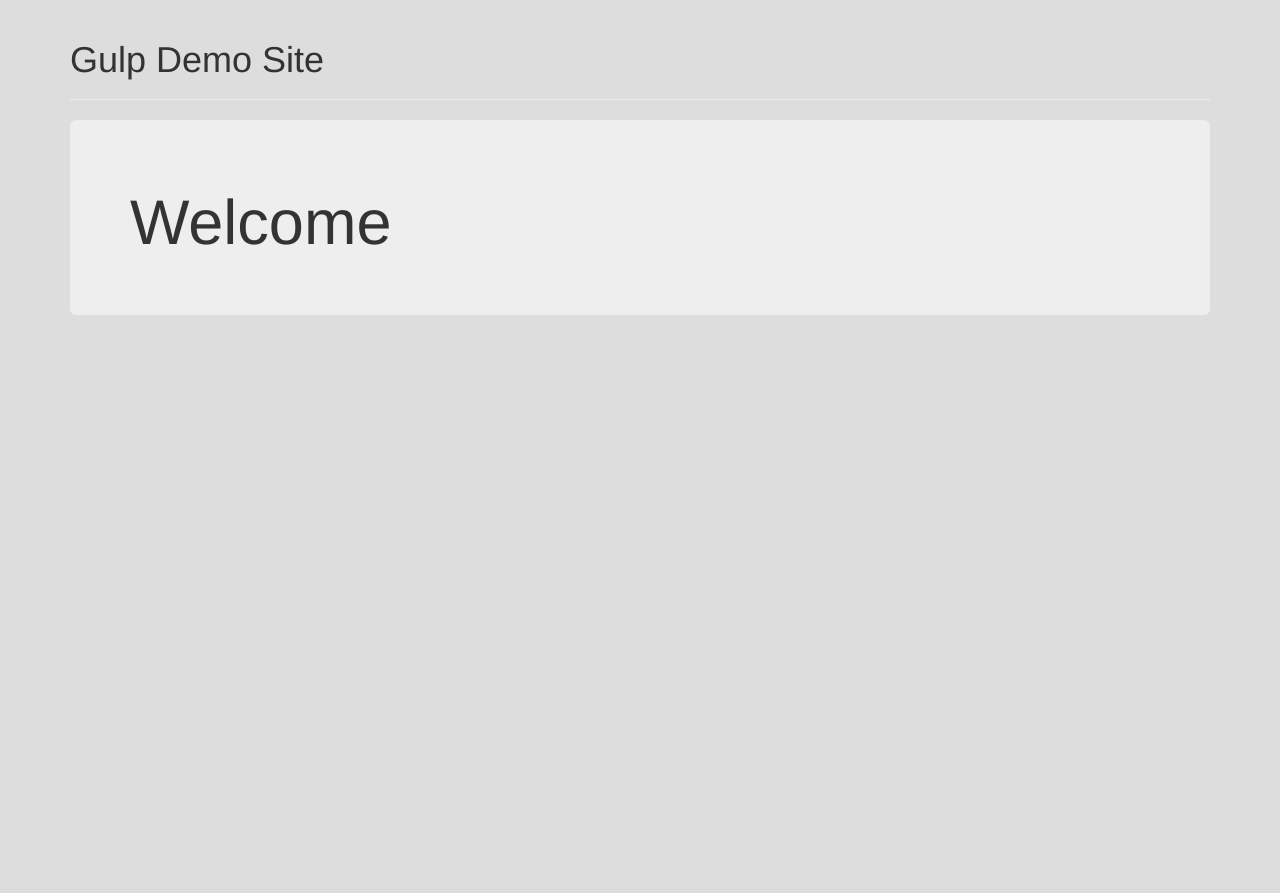
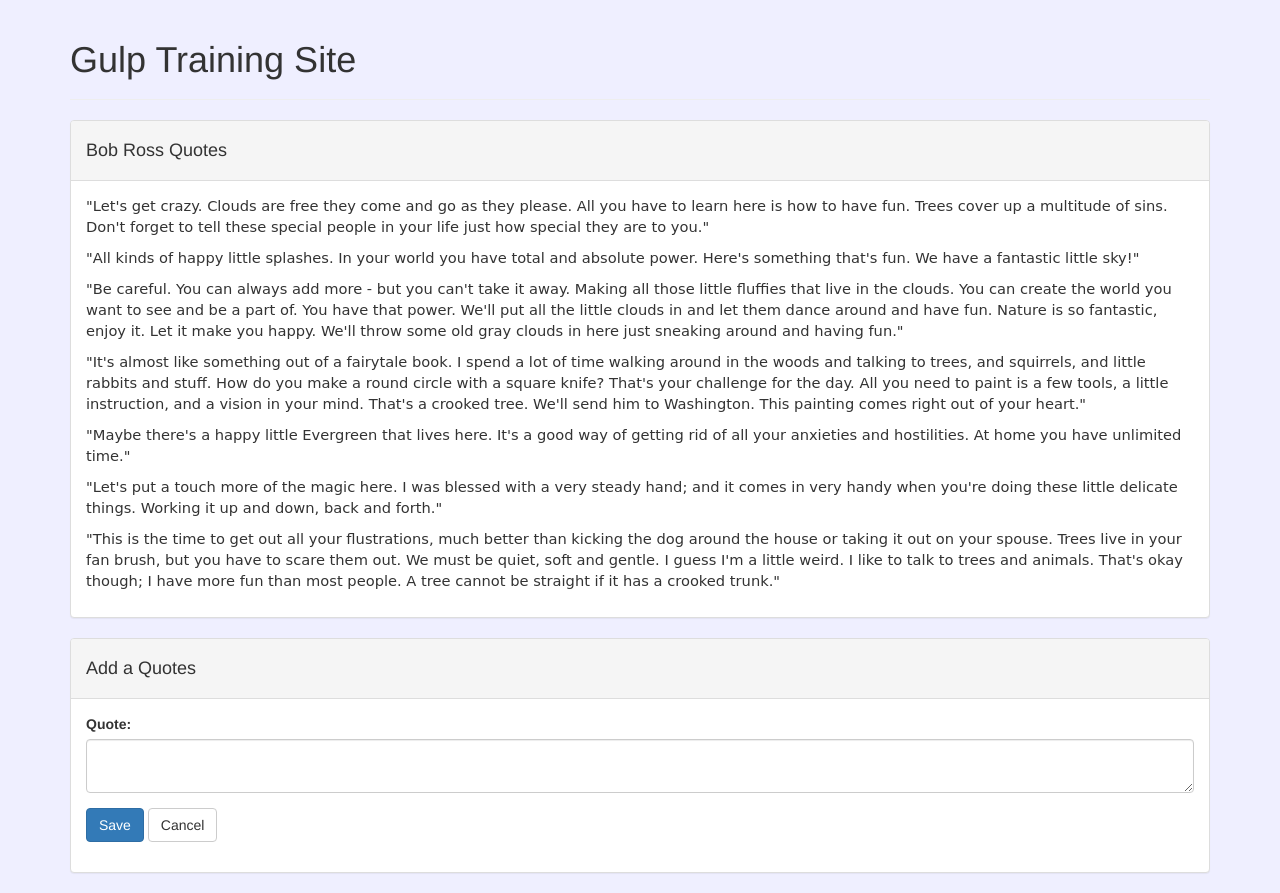
Before and after one commit to larryjrich/gulpdemo, a website: page gulpdemo/index.html in a window 1280 px wide. Before the commit the page ends 800 px from the top, so only its background shows below. Drawn offline with nearby package versions, Linux system fonts and the light colour scheme.

Commit message:
Finished basic ui for demo site.

```diff
--- a/gulpdemo/css/styles.css
+++ b/gulpdemo/css/styles.css
@@ -1,3 +1,12 @@
 body {
-   background-color: #DDDDDD;
+   background-color: #EFEFFF;
 }
+
+.quote-container p {
+    font-family: cursive;
+    font-size: 11pt;
+}
+
+.quote-container p:before, .quote-container p::after {
+    content: '"';
+}
--- a/gulpdemo/index.html
+++ b/gulpdemo/index.html
@@ -9,11 +9,59 @@
     </head>
     <body>
         <div class="container">
+            <div class="row">
+                <div class="col-md-12">
                     <div class="page-header">
-               <h1>Gulp Demo Site</h2>
+                        <h1>Gulp Training Site</h2>
                         </div>
-           <div class="jumbotron">
-               <h1>Welcome</h1>
+                    </div>
+                </div>
+                <div class="row">
+                    <div class="col-md-12">
+                        <div class="panel panel-default">
+                            <div class="panel-heading">
+                                <div class="panel-title">
+                                    <h4>Bob Ross Quotes</h4>
+                                </div>
+                            </div>
+                            <div class="panel-body">
+                                <div class="quote-container">
+                                    <p>Let's get crazy. Clouds are free they come and go as they please. All you have to learn here is how to have fun. Trees cover up a multitude of sins. Don't forget to tell these special people in your life just how special they are to you.</p>
+                                    <p>All kinds of happy little splashes. In your world you have total and absolute power. Here's something that's fun. We have a fantastic little sky!</p>
+                                    <p>Be careful. You can always add more - but you can't take it away. Making all those little fluffies that live in the clouds. You can create the world you want to see and be a part of. You have that power. We'll put all the little clouds in and let them dance around and have fun. Nature is so fantastic, enjoy it. Let it make you happy. We'll throw some old gray clouds in here just sneaking around and having fun.</p>
+                                    <p>It's almost like something out of a fairytale book. I spend a lot of time walking around in the woods and talking to trees, and squirrels, and little rabbits and stuff. How do you make a round circle with a square knife? That's your challenge for the day. All you need to paint is a few tools, a little instruction, and a vision in your mind. That's a crooked tree. We'll send him to Washington. This painting comes right out of your heart.</p>
+                                    <p>Maybe there's a happy little Evergreen that lives here. It's a good way of getting rid of all your anxieties and hostilities. At home you have unlimited time.</p>
+                                    <p>Let's put a touch more of the magic here. I was blessed with a very steady hand; and it comes in very handy when you're doing these little delicate things. Working it up and down, back and forth.</p>
+                                    <p>This is the time to get out all your flustrations, much better than kicking the dog around the house or taking it out on your spouse. Trees live in your fan brush, but you have to scare them out. We must be quiet, soft and gentle. I guess I'm a little weird. I like to talk to trees and animals. That's okay though; I have more fun than most people. A tree cannot be straight if it has a crooked trunk.</p>
+                                </div>
+                            </div>
+                        </div>
+                    </div>
+                </div>
+                <div class="row">
+                    <div class="col-md-12">
+                        <div class="panel panel-default">
+                            <div class="panel-heading">
+                                <div class="panel-title">
+                                    <h4>Add a Quotes</h4>
+                                </div>
+                            </div>
+                            <div class="panel-body">
+                                <div class="add-quote-form">
+                                    <form>
+                                        <div class="form-group">
+                                            <label for="new-quote">Quote:</label>
+                                            <textarea name="quote" class="form-control"></textarea>
+                                        </div>
+                                        <div class="form-group">
+                                            <button class="btn btn-default btn-primary">Save</button>
+                                            <button class="btn btn-default">Cancel</button>
+                                        </div>
+                                    </form>
+                                </div>
+                            </div>
+                        </div>
+                    </div>
                 </div>
             </div>
         </body>
```
Lines whose indentation alone changed are shown as unchanged.
